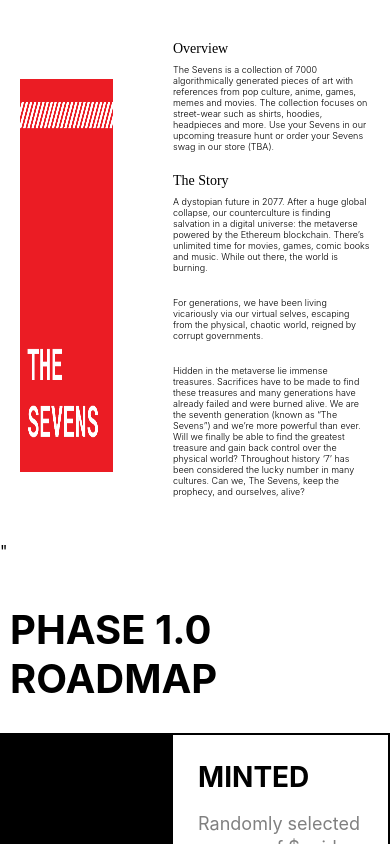
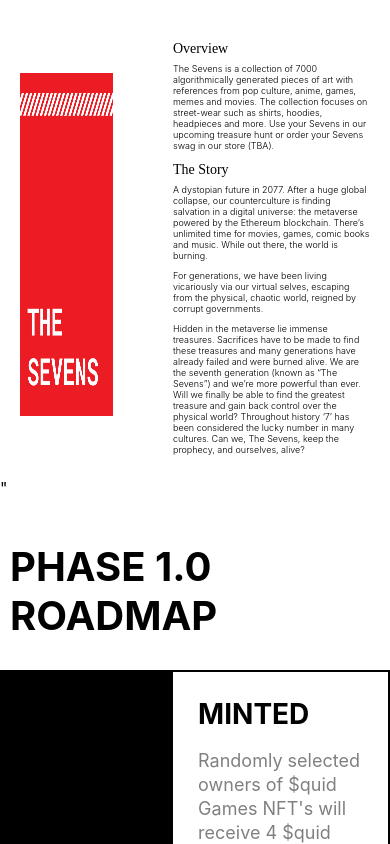
Before and after one commit to LiamK021/seven-front, a React (Create React App) app: page / in a window 390 px wide. Shown: the part 1083-1927 px from the top of the page. Built offline with nearby package versions, Linux system fonts and the light colour scheme.

Commit message:
update font

```diff
--- a/src/component/MetaVerse/MetaVerse.css
+++ b/src/component/MetaVerse/MetaVerse.css
@@ -45,8 +45,31 @@
         padding: 10px;
         font-size: 40px;
     }
+    .metaverse-control-left{
+        flex: 30;
+        padding-left: 20px;
+        font-size: 60px;
+        display: flex;
+        align-items: center;
+        justify-content: center;
+        flex-direction: column;
+        gap: 40px;
+    }
+
+    .metaverse-control-right{
+        flex: 70;
+        margin: 0;
+        padding-right: 20px;
+        font-size: 60px;
+        display: flex;
+        align-items: center;
+        justify-content: center;
+        flex-direction: column;
+        gap: 40px;
+    }
+
     .metaverse-control-image{
-        max-width: 100%;
+        width: 100%;
         height: 80%;
     }
 }
--- a/src/component/MetaVerse/MetaVerseRight.css
+++ b/src/component/MetaVerse/MetaVerseRight.css
@@ -19,7 +19,7 @@
 
 @media only screen and (max-width: 600px) {
     .metaverse-right-control h3{
-        margin-bottom: 10px;
+        margin-bottom: 5px;
         font-size: 14px;
         font-weight: 400;
         line-height: 10px;
@@ -27,7 +27,7 @@
     }
 
     .metaverse-right-control p{
-        margin-bottom: 24px;
+        margin-bottom: 3px;
         font-size: 9px;
         font-weight: 300;
         color: rgba(79,79,79,var(--tw-text-opacity));
```
